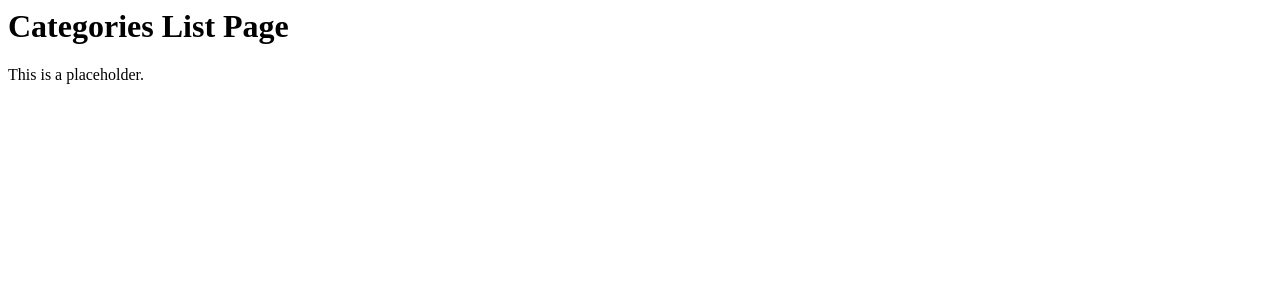
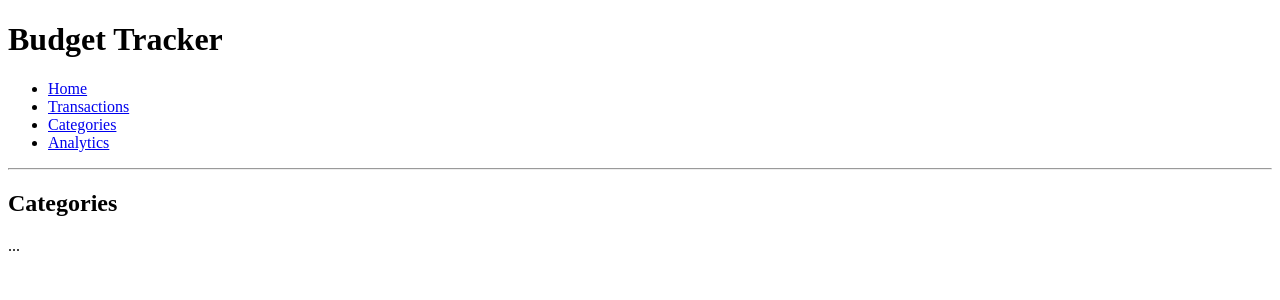
Before and after one commit to ErwinPlazmoid/budgeting-tracker, a Django app: page /categories/ in a window 1280 px wide. Shown: the top 300 px of the page. Run offline with Django 5.2, Linux system fonts and the light colour scheme.

Commit message:
Add navbar

```diff
--- /dev/null
+++ b/tracker/templates/tracker/base.html
@@ -0,0 +1,27 @@
+<!DOCTYPE html>
+<html lang="en">
+<head>
+    <meta charset="UTF-8">
+    <title>{% block title %}Budget Tracker{% endblock %}</title>
+</head>
+<body>
+    <header>
+        <h1>Budget Tracker</h1>
+        <nav>
+            <ul>
+                <li><a href="{% url 'home' %}">Home</a></li>
+                <li><a href="{% url 'transaction-list' %}">Transactions</a></li>
+                <li><a href="{% url 'category-list' %}">Categories</a></li>
+                <li><a href="{% url 'analytics-home' %}">Analytics</a></li>
+            </ul>
+        </nav>
+        <hr>
+    </header>
+
+    <main>
+        {% block content %}
+        <!-- Page-specific content goes here -->
+        {% endblock %}
+    </main>
+</body>
+</html>
--- a/tracker/templates/tracker/categories/list.html
+++ b/tracker/templates/tracker/categories/list.html
@@ -1,2 +1,10 @@
+{% extends "tracker/base.html" %}
+
+{% block title %}Categories - Budget Tracker{% endblock %}
+
+{% block content %}
+    <h2>Categories</h2>
+    <p>...</p>
+{% endblock %}
 <h1>Categories List Page</h1>
 <p>This is a placeholder.</p>
```
Also changed, not shown: tracker/templates/tracker/analytics/home.html (+8 -0 lines), tracker/templates/tracker/home.html (+11 -0 lines), tracker/templates/tracker/transactions/list.html (+8 -0 lines).
